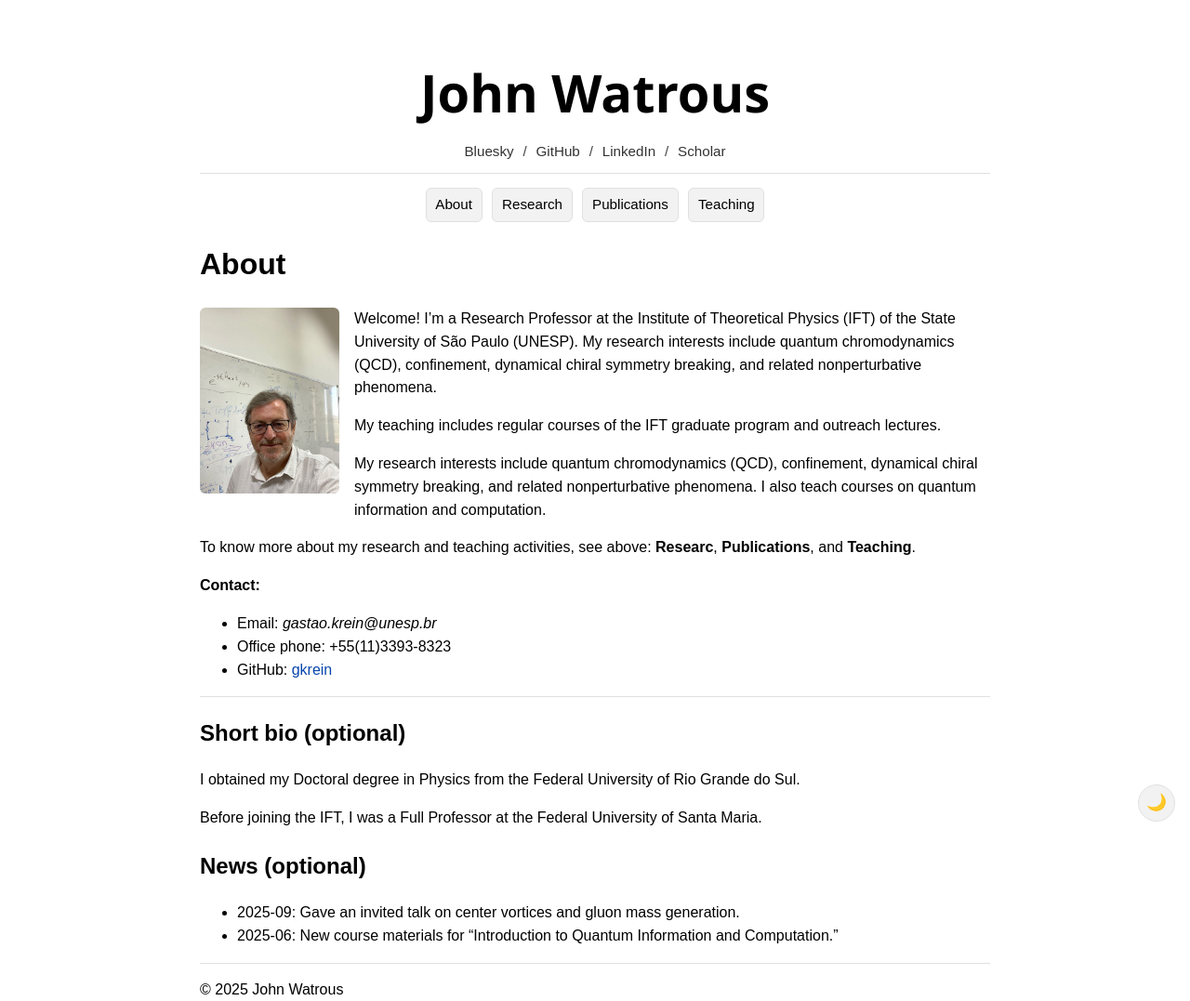
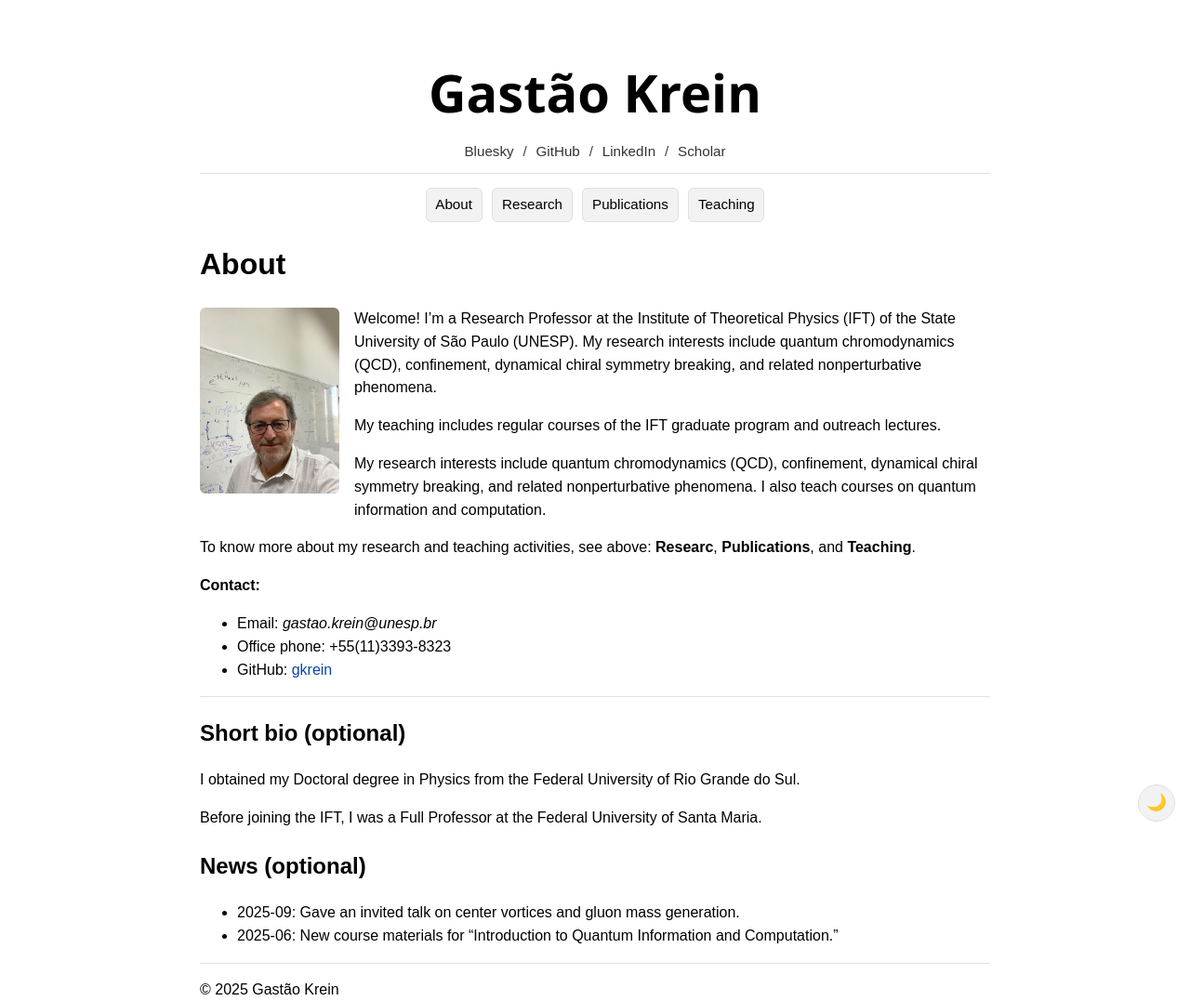
Before and after one commit to gkrein/gkrein.github.io, a Jekyll site: the page built from index.md, in a window 1280 px wide. Shown: the whole page at 93% size. Built offline with Jekyll 4.4.1, drawn with Linux system fonts in a browser that asks for light colours.

Commit message:
Update _config.yml

```diff
--- a/_config.yml
+++ b/_config.yml
@@ -1,4 +1,4 @@
-title: John Watrous
+title: Gastão Krein
 markdown: kramdown
 theme: null
 permalink: /:title
```
